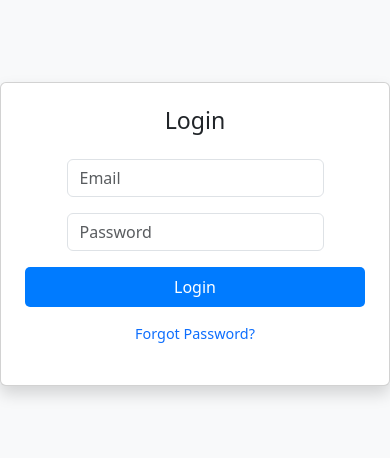
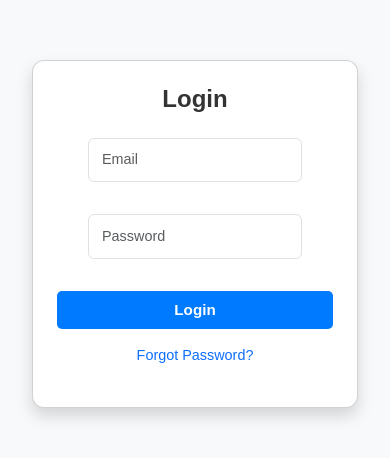
Before and after one commit to MOHAMMEDIRFAN554/garage_pulse_ui, a React (Vite) app: page /login in a window 390 px wide. Shown: the part 188-646 px from the top of the page. Built offline with nearby package versions, Linux system fonts and the light colour scheme.

Commit message:
reg fixed

```diff
--- a/src/component/Login/Login.css
+++ b/src/component/Login/Login.css
@@ -7,6 +7,8 @@
   width: 100%;
   max-width: 400px;
   border-radius: 12px;
+  padding: 2rem;
+  transition: all 0.3s ease;
 }
 
 .login-card h3 {
@@ -17,6 +19,7 @@
 .form-control {
   padding: 0.75rem 1rem;
   font-size: 0.95rem;
+  margin-bottom: 1rem;
 }
 
 .btn {
@@ -26,20 +29,39 @@
   border-radius: 8px;
 }
 
+.link-pointer {
+  cursor: pointer;
+}
+
 /* Tablet */
 @media (max-width: 768px) {
   .login-card {
-    padding: 2rem;
+    padding: 1.75rem;
+  }
+
+  .login-card h3 {
+    font-size: 1.75rem;
   }
 }
 
 /* Mobile */
 @media (max-width: 480px) {
   .login-card {
-    padding: 1.5rem;
+    padding: 1.25rem;
+    margin: 0 1rem;
   }
 
   .login-card h3 {
     font-size: 1.5rem;
   }
+
+  .form-control {
+    font-size: 0.9rem;
+    padding: 0.65rem 0.8rem;
+  }
+
+  .btn {
+    font-size: 0.95rem;
+    padding: 0.6rem;
+  }
 }
--- a/src/component/Login/Login.jsx
+++ b/src/component/Login/Login.jsx
@@ -3,6 +3,7 @@ import { useNavigate } from "react-router-dom";
 import axios from "axios";
 import "bootstrap/dist/css/bootstrap.min.css";
 import constant from '../../constant/constant';
+import './Login.css';
 
 function Login() {
   const navigate = useNavigate();
@@ -72,8 +73,7 @@ function Login() {
 
         <p className="text-center">
           <span
-            className="text-primary"
-            style={{ cursor: "pointer" }}
+            className="text-primary link-pointer"
             onClick={() => navigate("/forgot-password")}
           >
             Forgot Password?
--- a/src/component/Registration/registration.jsx
+++ b/src/component/Registration/registration.jsx
@@ -3,7 +3,7 @@ import { useNavigate } from 'react-router-dom';
 import axios from 'axios';
 import 'bootstrap/dist/css/bootstrap.min.css';
 import constant from '../../constant/constant';
-import './Registration.css';
+import './registration.css';
 
 function Registration() {
   const navigate = useNavigate();
```
